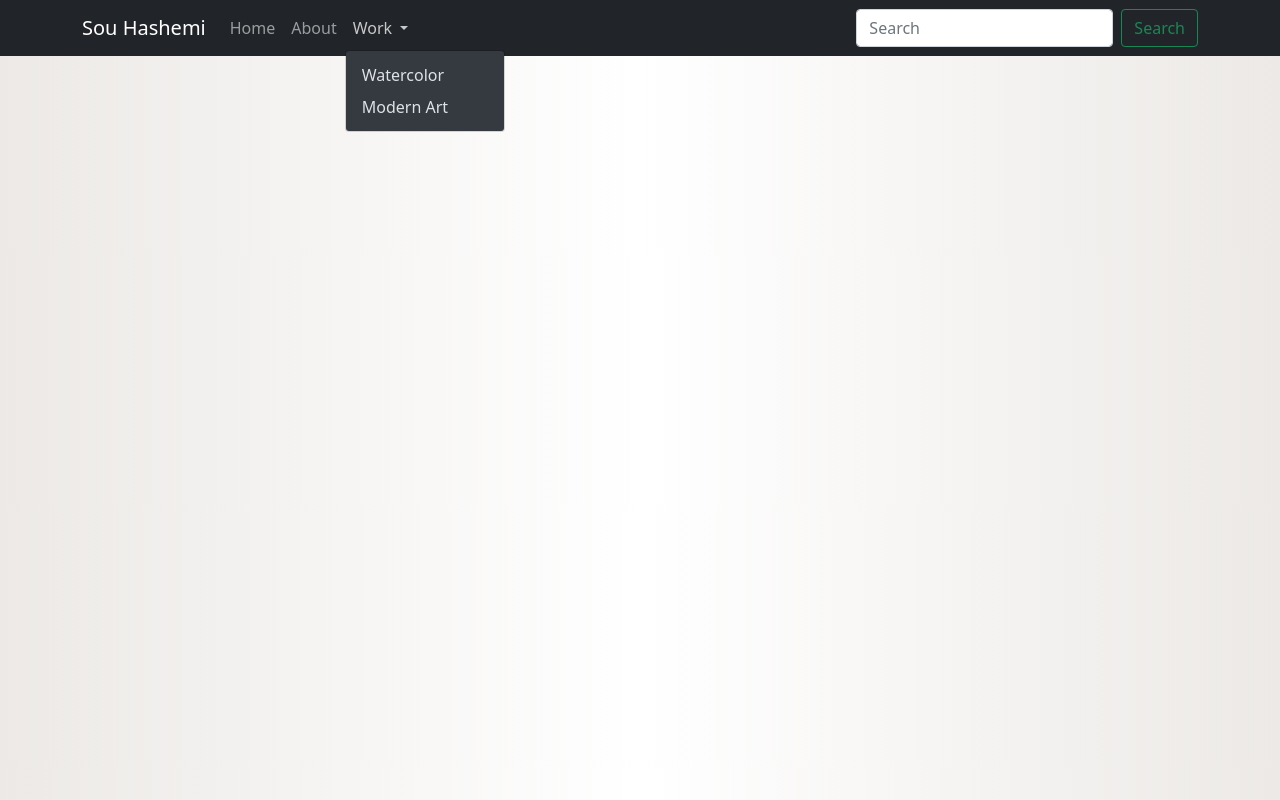
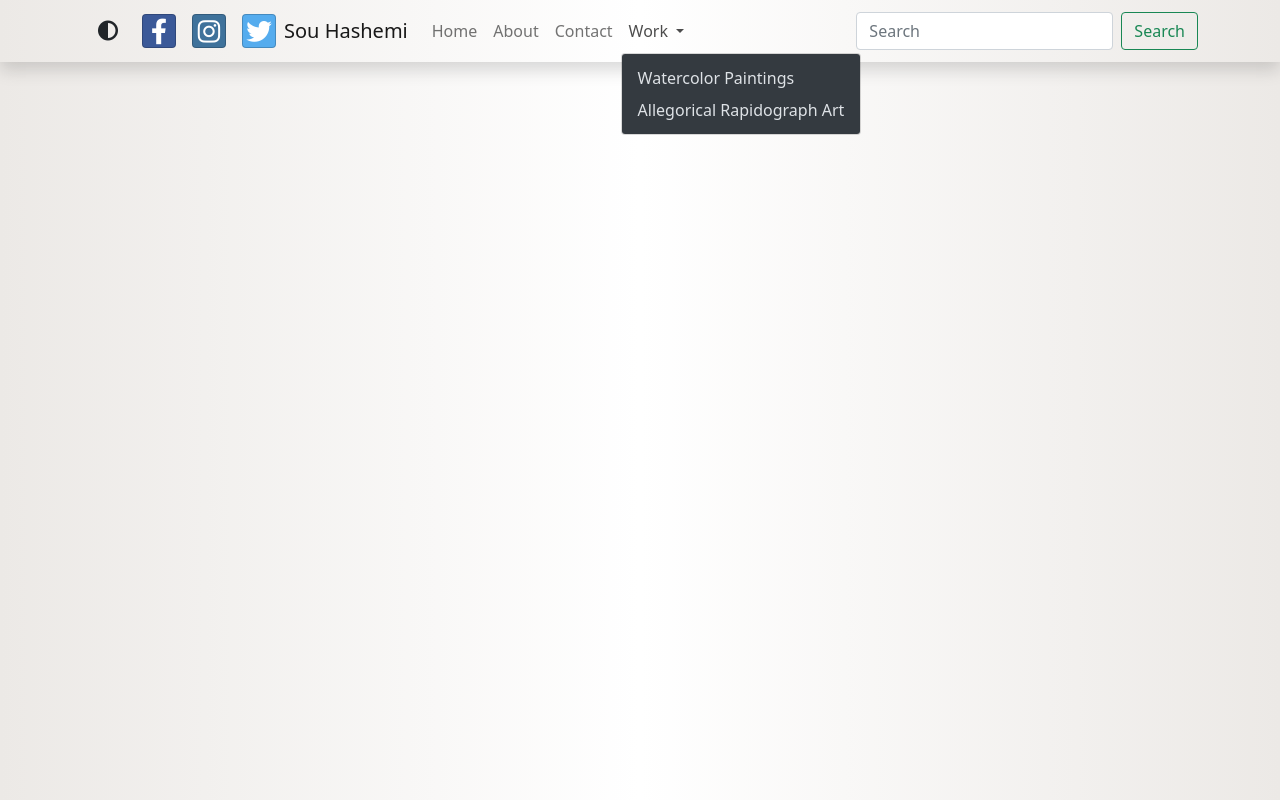
Before and after one commit to aryaemami59/sou-hashemi-art-gallery, a website: page about.html in a window 1280 px wide. Both pictures are taken after a click on the link "Work". Drawn offline with nearby package versions, Linux system fonts and the light colour scheme.

Commit message:
fixed modals

```diff
--- a/about.html
+++ b/about.html
@@ -16,7 +16,7 @@
     />
     <link
       rel="stylesheet"
-      href="node_modules/@fortawesome/fontawesome-free/css/fontawesome.min.css"
+      href="node_modules/@fortawesome/fontawesome-free/css/all.min.css"
     />
     <link
       rel="stylesheet"
@@ -26,9 +26,36 @@
     <title>Sou's Art Gallery</title>
   </head>
   <body>
-    <nav class="navbar navbar-expand-sm navbar-dark bg-dark">
+    <nav
+      class="navbar navbar-expand-sm navbar-light sticky-top w-100 shadow js-navbar"
+    >
       <div class="container">
-        <a class="navbar-brand" href="index.html">Sou Hashemi</a>
+        <button
+          class="btn btn-lg btn-adn bg-transparent js-dark-mode border-0 text-dark"
+          title="Switch to Dark Mode"
+          data-bs-toggle="tooltip"
+        >
+          <i class="fas fa-solid fa-circle-half-stroke"></i>
+        </button>
+        <a
+          href="https://www.facebook.com/sou.hashemi.5"
+          class="btn btn-social-icon btn-facebook mx-2"
+        >
+          <i class="fa-brands fa-facebook-f"></i>
+        </a>
+        <a
+          href="https://www.instagram.com/hashemi1889"
+          class="btn btn-social-icon btn-instagram mx-2"
+        >
+          <i class="fa-brands fa-instagram"></i>
+        </a>
+        <a
+          href="https://www.twitter.com/hashemi1889"
+          class="btn btn-social-icon btn-twitter mx-2"
+        >
+          <i class="fa-brands fa-twitter"></i>
+        </a>
+        <a class="navbar-brand" href="#">Sou Hashemi</a>
         <button
           class="navbar-toggler d-lg-none"
           type="button"
@@ -43,13 +70,16 @@
         <div class="collapse navbar-collapse" id="collapsibleNavId">
           <ul class="navbar-nav me-auto mt-2 mt-lg-0">
             <li class="nav-item active">
-              <a class="nav-link" href="index.html">
+              <a class="nav-link" href="#">
                 Home
                 <span class="visually-hidden">(current)</span>
               </a>
             </li>
             <li class="nav-item">
-              <a class="nav-link" href="#">About</a>
+              <a class="nav-link" href="about.html">About</a>
+            </li>
+            <li class="nav-item">
+              <a class="nav-link" href="contact.html">Contact</a>
             </li>
             <li class="nav-item dropdown">
               <a
@@ -66,8 +96,10 @@
                 class="dropdown-menu dropdown-menu-dark"
                 aria-labelledby="dropdownId"
               >
-                <a class="dropdown-item" href="#">Watercolor</a>
-                <a class="dropdown-item" href="#">Modern Art</a>
+                <a class="dropdown-item" href="#">Watercolor Paintings</a>
+                <a class="dropdown-item" href="#">
+                  Allegorical Rapidograph Art
+                </a>
               </div>
             </li>
           </ul>
--- a/js/scripts.js
+++ b/js/scripts.js
@@ -1,5 +1,14 @@
 const darkModeButton = document.querySelector(".js-dark-mode");
 const topNavBar = document.querySelector(".js-navbar");
+const carouselInner = [...document.querySelectorAll(".carousel-inner")];
+const modalContent = document.querySelector(".modal-content");
+const modalImage = modalContent?.querySelector("img");
+carouselInner.forEach(e => {
+  e.addEventListener("click", () => {
+    const activeImage = e.querySelector(".carousel-item.active > img");
+    modalImage.src = activeImage.src;
+  });
+});
 darkModeButton.addEventListener("click", () => {
   document.body.classList.toggle("dark-mode");
   darkModeButton.classList.toggle("text-dark");
```
Also changed, not shown: index.html (+25 -22 lines).
